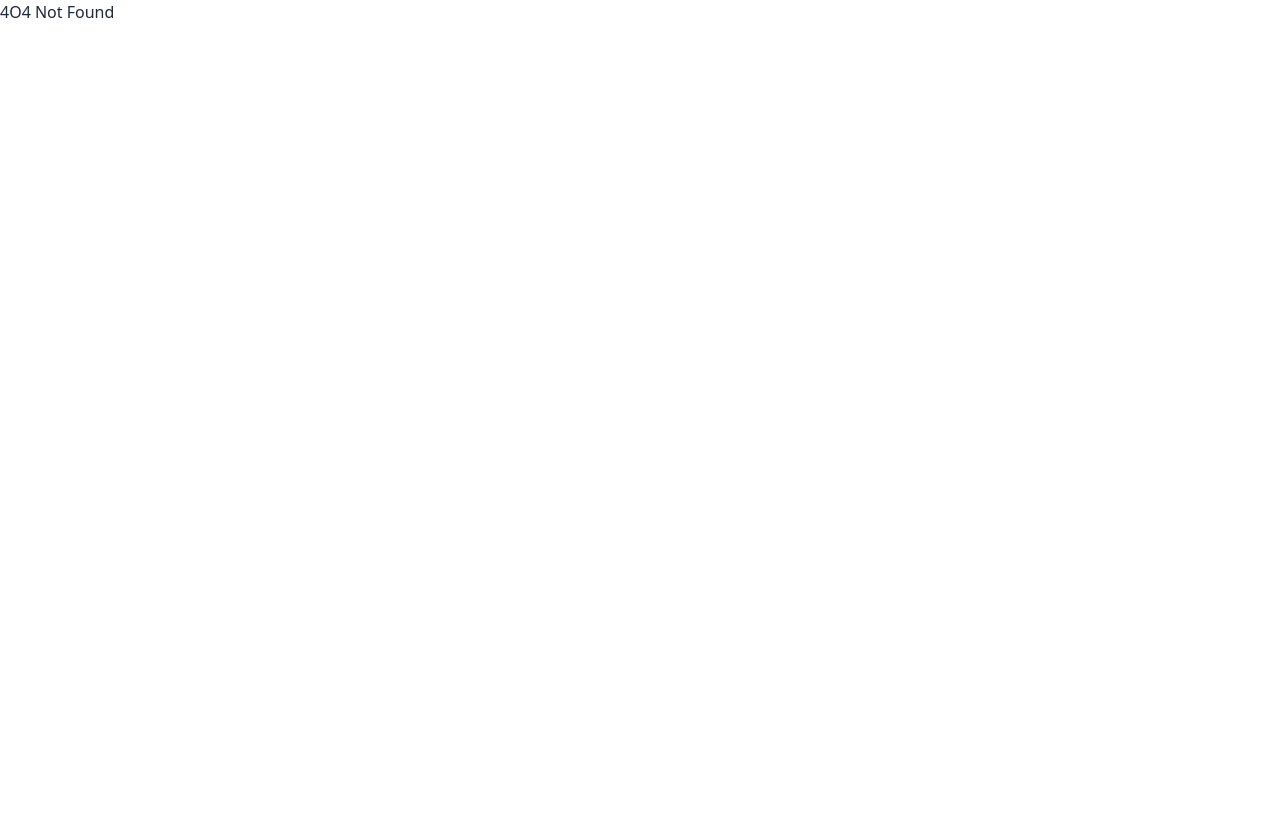
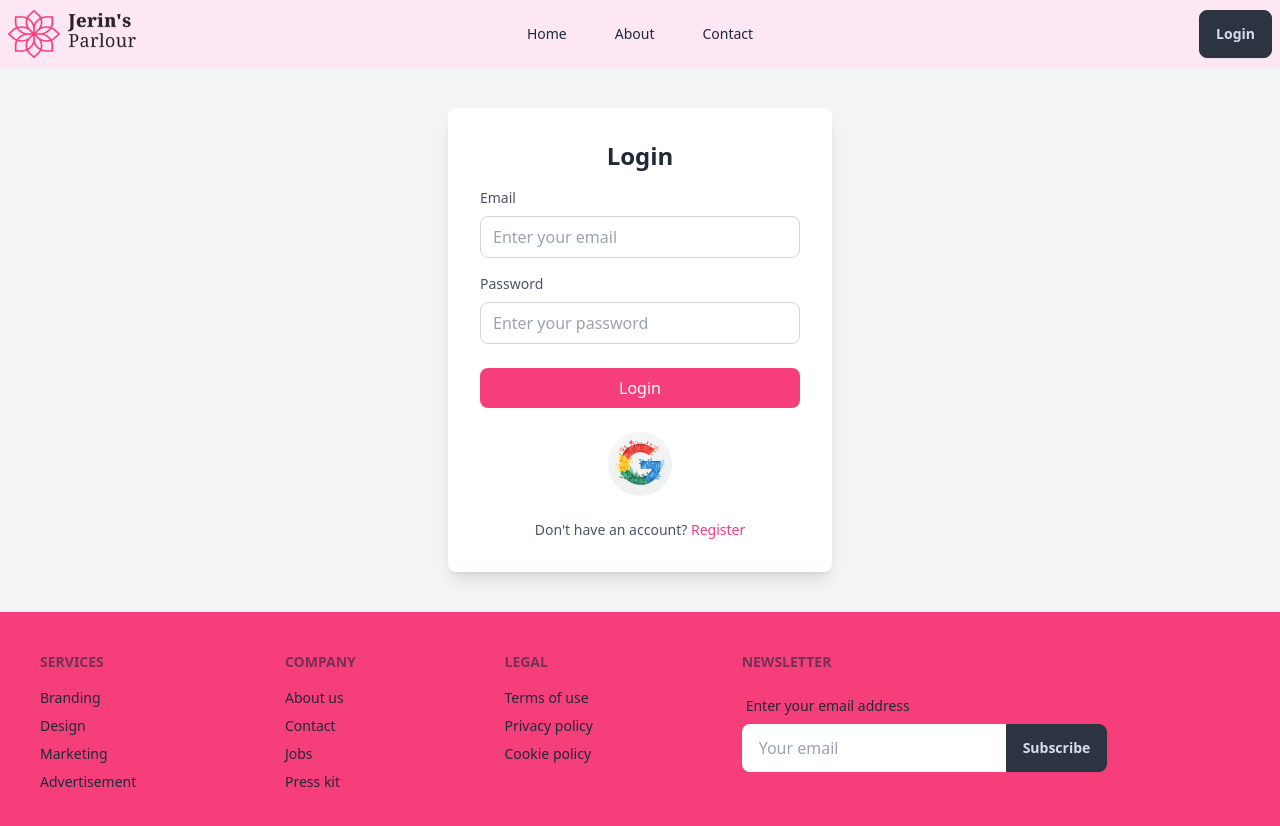
Before and after one commit to liton61/parlour-client, a React (Vite) app: page /login in a window 1280 px wide. Before the commit this address had no page. Shown: the top 826 px of the page. Before the commit the page ends 800 px from the top, so only its background shows below. Built offline with nearby package versions, Linux system fonts and the light colour scheme.

Commit message:
login form added

```diff
--- /dev/null
+++ b/src/page/Login/Login.jsx
@@ -0,0 +1,34 @@
+/* eslint-disable react/no-unescaped-entities */
+import { Link } from "react-router-dom";
+import google from '../../assets/icons/google.jpg';
+
+const Login = () => {
+    return (
+        <div>
+            <div className="bg-gray-100 flex items-center justify-center py-10 lg:px-0 px-5">
+                <div className="bg-white w-96 p-8 rounded-lg shadow-lg">
+                    <h2 className="text-2xl font-semibold text-gray-800 mb-4 text-center">Login</h2>
+                    <form>
+                        <div className="mb-4">
+                            <label className="block text-gray-600 text-sm font-medium mb-2">Email</label>
+                            <input type="email" id="email" name="email" className="w-full px-3 py-2 border border-gray-300 rounded-lg focus:outline-none" placeholder="Enter your email" required />
+                        </div>
+                        <div className="mb-6">
+                            <label className="block text-gray-600 text-sm font-medium mb-2">Password</label>
+                            <input type="password" id="password" name="password" className="w-full px-3 py-2 border border-gray-300 rounded-lg focus:outline-none" placeholder="Enter your password" required />
+                        </div>
+                        <div className="mb-6">
+                            <button type="submit" className="w-full bg-[#F63E7B] py-2 px-4 rounded-lg font-medium text-white">Login</button>
+                        </div>
+                        <div className="mb-6 flex justify-center items-center">
+                            <img className='w-16 h-16 rounded-full cursor-pointer' src={google} alt="" />
+                        </div>
+                    </form>
+                    <p className="text-gray-600 text-sm text-center">Don't have an account? <Link to="/register" className="text-[#F63E7B]">Register</Link></p>
+                </div>
+            </div>
+        </div>
+    );
+};
+
+export default Login;
--- /dev/null
+++ b/src/page/Register/Register.jsx
@@ -0,0 +1,11 @@
+
+
+const Register = () => {
+    return (
+        <div>
+            <h1>Register</h1>
+        </div>
+    );
+};
+
+export default Register;
--- a/src/routes/routes.jsx
+++ b/src/routes/routes.jsx
@@ -4,6 +4,7 @@
 import Home from "../page/Home/Home";
 import About from "../page/About/About";
 import Contact from "../page/Contact/Contact";
+import Login from "../page/Login/Login";
 
 
 const router = createBrowserRouter([
@@ -23,6 +24,10 @@
             {
                 path: "/contact",
                 element: <Contact></Contact>,
+            },
+            {
+                path: "/login",
+                element: <Login></Login>,
             }
         ],
     },
```
Also changed, not shown: src/assets/icons/google.jpg (added).
